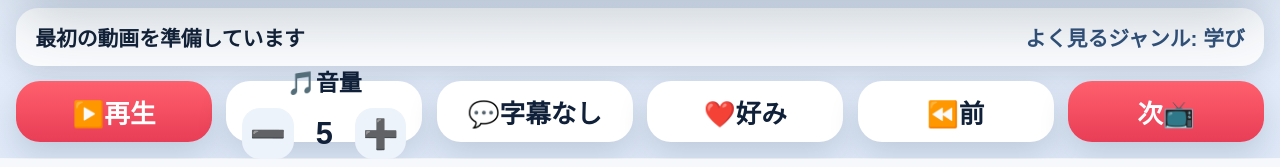
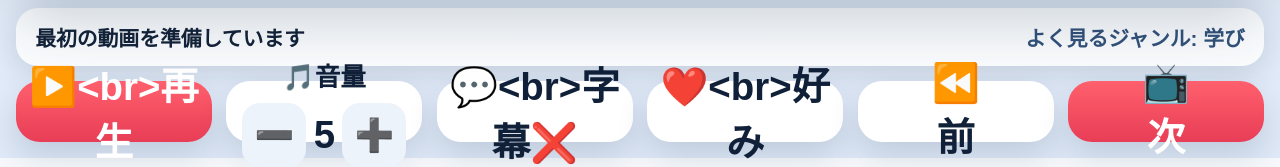
Before and after one commit to yamara-mh/SimpleYoutubePlayer, a website: page index.html in a window 1280 px wide. Shown: the part 642-809 px from the top of the page. Drawn offline with Linux system fonts and the light colour scheme.

Commit message:
UI修正

```diff
--- a/app.js
+++ b/app.js
@@ -154,8 +154,8 @@ function wireEvents() {
 
 function renderStaticState() {
   elements.volumeLevel.textContent = String(state.volume);
-  elements.captionToggle.textContent = state.captionsEnabled ? "💬字幕なし" : "💬字幕あり";
-  elements.playToggle.textContent = state.isPlaying ? "⏸️停止" : "▶️再生";
+  elements.captionToggle.textContent = state.captionsEnabled ? "💬<br>字幕❌" : "💬<br>字幕⭕️";
+  elements.playToggle.textContent = state.isPlaying ? "⏸️<br>停止" : "▶️<br>再生";
   updateTrendMessage();
 }
 
@@ -310,7 +310,7 @@ function renderCurrentVideo() {
 
   const liked = state.likedVideoIds.includes(currentVideo.id);
   const subscribed = state.subscribedChannels.includes(currentVideo.channel);
-  elements.likeToggle.textContent = liked ? "💖取消" : "❤️好み";
+  elements.likeToggle.textContent = liked ? "💖<br>取消" : "❤️<br>好み";
   elements.videoTitle.textContent = currentVideo.title;
   elements.videoMeta.textContent = `${currentVideo.channel} ・ ${currentVideo.category}`;
   elements.channelBadge.textContent = subscribed ? `📺 登録済み: ${currentVideo.channel}` : `📺 ${currentVideo.channel}`;
--- a/index.html
+++ b/index.html
@@ -10,7 +10,7 @@
     <main class="app-shell">
       <section class="player-section" aria-label="動画プレイヤー">
         <div class="player-frame">
-          <iframe id="player" class="player-embed" title="YouTube プレイヤー" allow="autoplay; fullscreen" allowfullscreen></iframe>
+          <iframe id="player" class="player-embed" title="ユーチューブプレイヤー" allow="autoplay; fullscreen" allowfullscreen></iframe>
           <div id="previewOverlay" class="preview-overlay hidden" aria-live="polite">
             <img id="previewImage" class="preview-image" alt="次に流れる動画のサムネイル" />
             <div class="preview-copy">
@@ -21,7 +21,7 @@
           </div>
           <div class="player-info">
             <p id="channelBadge" class="badge">読み込み中...</p>
-            <h1 id="videoTitle" class="video-title">やさしい YouTube プレイヤー</h1>
+            <h1 id="videoTitle" class="video-title">ユーチューブプレイヤー</h1>
             <p id="videoMeta" class="video-meta">動画を準備しています</p>
           </div>
         </div>
@@ -34,7 +34,7 @@
         </div>
 
         <div class="controls-row">
-          <button id="playToggle" class="control-button primary-button" type="button">▶️再生</button>
+          <button id="playToggle" class="control-button primary-button" type="button">▶️<br>再生</button>
 
           <div class="control-button volume-panel" aria-label="音量操作">
             <span class="panel-title">🎵音量</span>
@@ -45,10 +45,10 @@
             </div>
           </div>
 
-          <button id="captionToggle" class="control-button" type="button">💬字幕なし</button>
-          <button id="likeToggle" class="control-button" type="button">❤️好み</button>
-          <button id="prevButton" class="control-button" type="button">⏪前</button>
-          <button id="nextButton" class="control-button primary-button" type="button">次📺</button>
+          <button id="captionToggle" class="control-button" type="button">💬<br>字幕❌</button>
+          <button id="likeToggle" class="control-button" type="button">❤️<br>好み</button>
+          <button id="prevButton" class="control-button" type="button">⏪<br>前</button>
+          <button id="nextButton" class="control-button primary-button" type="button">📺<br>次</button>
         </div>
       </section>
     </main>
--- a/styles.css
+++ b/styles.css
@@ -168,7 +168,7 @@ button {
   border-radius: 24px;
   background: #ffffff;
   color: #102038;
-  font-size: clamp(1.4rem, 2vw, 2rem);
+  font-size: clamp(1.5rem, 3vw, 3rem);
   font-weight: 800;
   box-shadow: 0 14px 30px rgba(16, 38, 66, 0.15);
 }
@@ -191,7 +191,7 @@ button {
 }
 
 .panel-title {
-  font-size: clamp(1.1rem, 1.8vw, 1.5rem);
+  font-size: clamp(1rem, 2vw, 2rem);
 }
 
 .volume-row {
@@ -205,16 +205,16 @@ button {
 .mini-button {
   border: none;
   border-radius: 18px;
-  min-width: 3.2rem;
-  min-height: 3.2rem;
+  min-width: 4rem;
+  min-height: 4rem;
   background: #edf3fb;
-  font-size: 1.8rem;
+  font-size: 2rem;
   font-weight: 800;
 }
 
 .volume-level {
   text-align: center;
-  font-size: clamp(1.8rem, 2.4vw, 2.4rem);
+  font-size: clamp(1.5rem, 3vw, 3rem);
 }
 
 @media (max-width: 1200px) {
```
